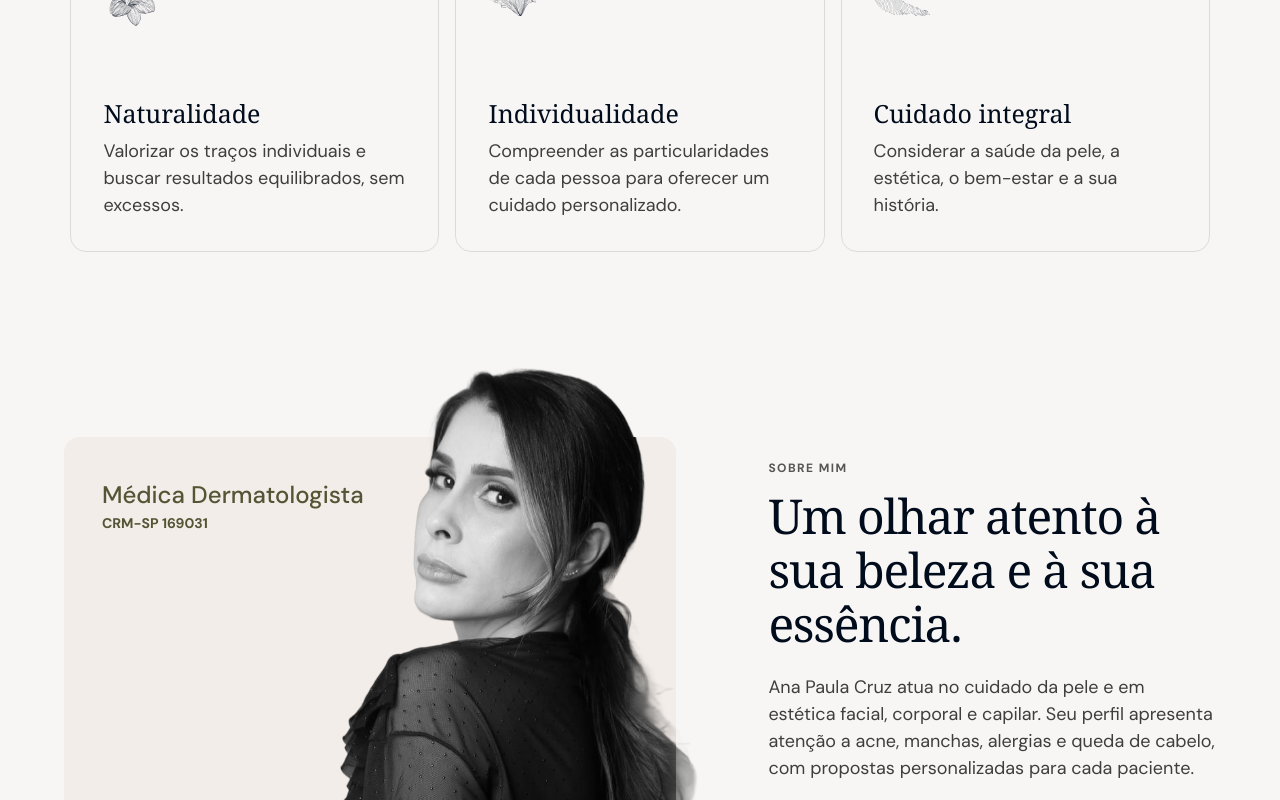
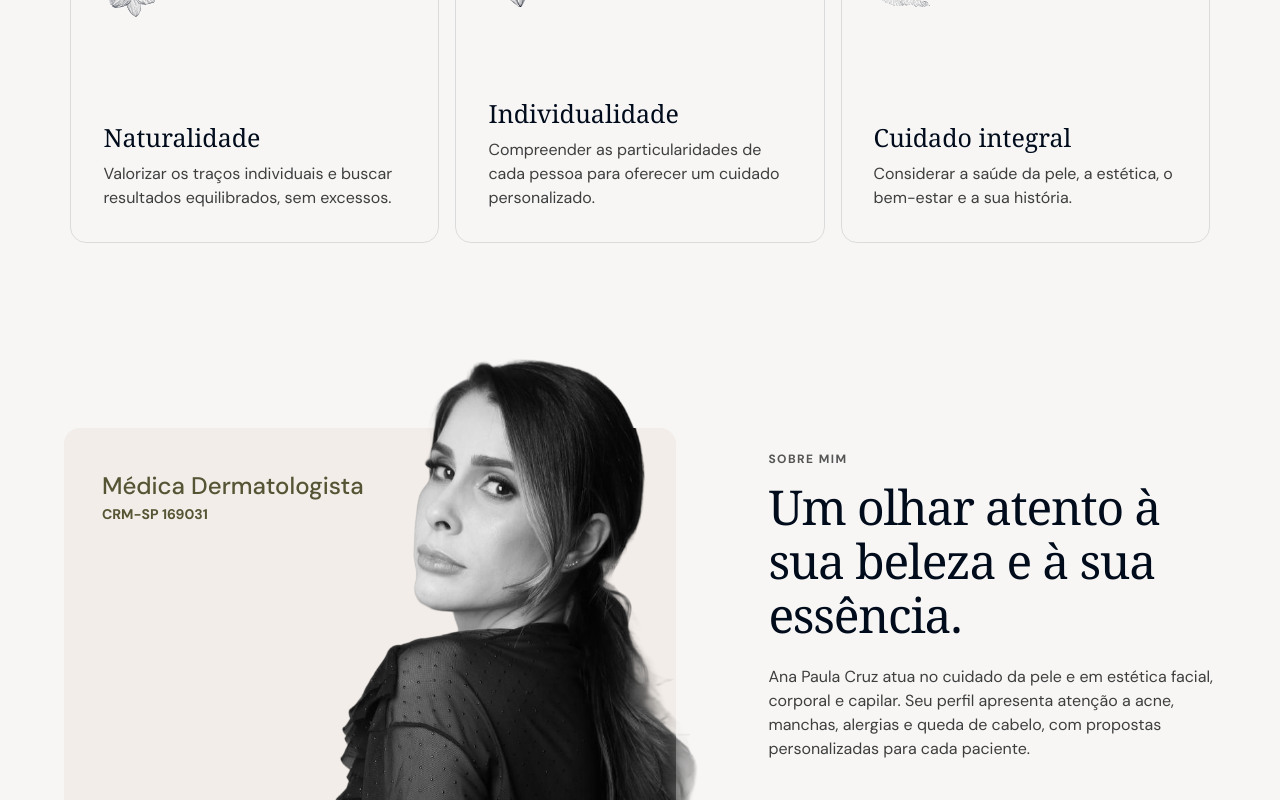
Before and after one commit to Anacruz-dermato/site, a React (Vite) app: page / in a window 1280 px wide. Shown: the part 1200-2000 px from the top of the page. Built offline with nearby package versions, Linux system fonts and the light colour scheme; a web font is replaced by a local one.

Commit message:
Padroniza textos em 16px e nomes em depoimentos

```diff
--- a/src/styles.css
+++ b/src/styles.css
@@ -199,3 +199,8 @@ main .about .about-copy>p:not(.kicker),
 main .philosophy .principle p{font-size:18px;line-height:1.5}
 main .treatments .treatment-info p{font-size:16px;line-height:1.5}
 .aging>img{align-self:center}
+
+/* Unified readable body-copy scale; reviewer names remain a distinct card title. */
+main .section p:not(.kicker){font-size:16px;line-height:1.5}
+main .about .about-copy>p:not(.kicker){font-size:16px;line-height:1.5}
+main .reviews .review-user strong{font-size:18px;line-height:1.25}
```
